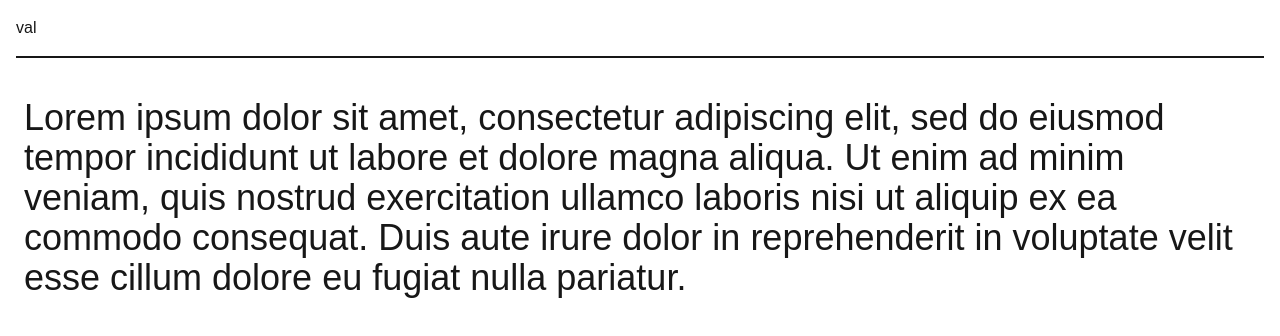
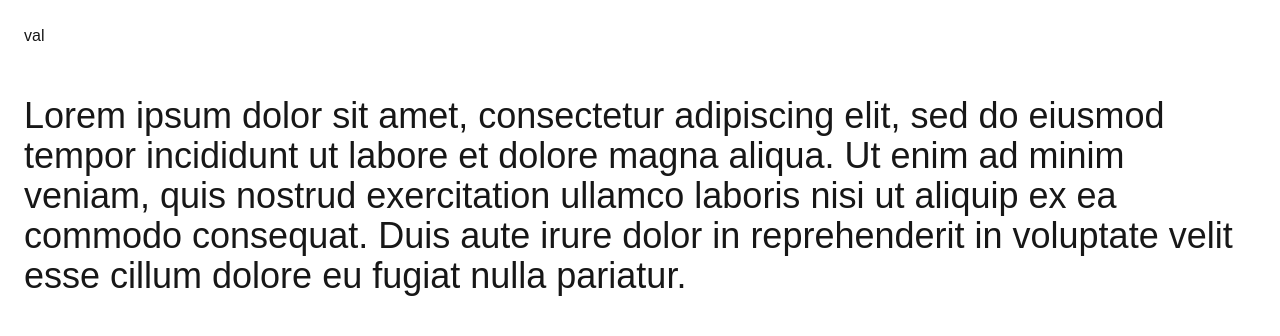
Before and after one commit to ValentinaValverde/valentina_valverde, a Next.js app: page / in a window 1280 px wide. Shown: the top 336 px of the page. Built offline with nearby package versions, Linux system fonts and the light colour scheme.

Commit message:
update navbar styles

```diff
--- a/components/Navbar.tsx
+++ b/components/Navbar.tsx
@@ -1,7 +1,8 @@
 export default function Navbar() {
   return (
-    <div className="m-4 pb-4 border-b-2">
+    <div className="m-6 space-y-4">
       <p>val</p>
+      <div className="w-full h-[0.7] bg-white" />
     </div>
   );
 }
```
